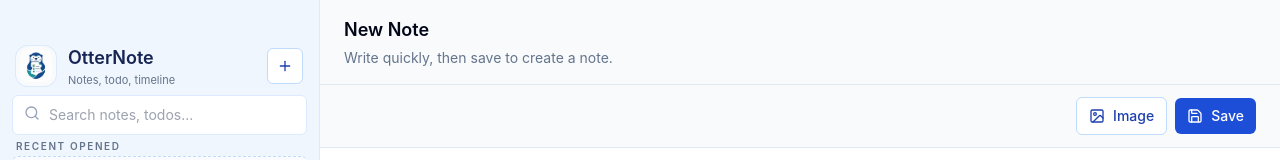
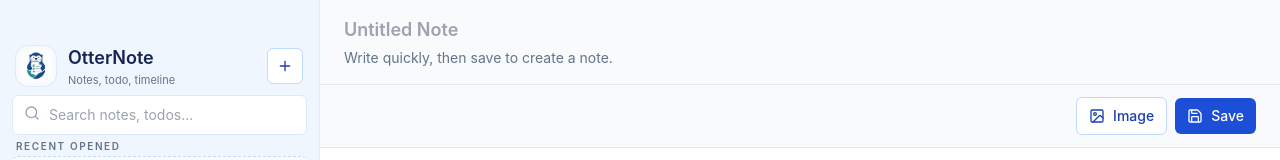
Before and after one commit to sanm00/OtterNote, a React (Vite) app: page / in a window 1280 px wide. Both pictures are taken after a click on the button "New note". Shown: the top 160 px of the page. Built offline with nearby package versions, Linux system fonts and the light colour scheme.

Commit message:
Improve note title editing

```diff
--- a/src/main.tsx
+++ b/src/main.tsx
@@ -16,7 +16,6 @@ import {
   Keyboard,
   NotebookText,
   Pencil,
-  PencilLine,
   Plus,
   Moon,
   Upload,
@@ -56,7 +55,6 @@ import {
   type ImageAttachment,
   type StorageInfo,
 } from './storage';
-import { parseTodosFromEntry } from './todo-parser';
 
 const navItems: Array<{ id: NavSection; label: string; icon: React.ComponentType<{ className?: string }> }> = [
   { id: 'notes', label: 'Notes', icon: NotebookText },
@@ -341,39 +339,6 @@ function Sidebar() {
   );
 }
 
-function EmptyState() {
-  const setActiveSection = useAppStore((state) => state.setActiveSection);
-  const createStandaloneTodo = useAppStore((state) => state.createStandaloneTodo);
-  const setQuery = useAppStore((state) => state.setQuery);
-
-  return (
-    <div className="flex flex-1 items-center justify-center p-8">
-      <div className="w-full max-w-xl">
-        <h1 className="mb-3 text-center text-2xl font-semibold">Start with search or create</h1>
-        <label className="relative block">
-          <Search className="pointer-events-none absolute left-4 top-3.5 h-5 w-5 text-slate-400" />
-          <input
-            autoFocus
-            onChange={(event) => setQuery(event.target.value)}
-            placeholder="Search notes, todos..."
-            className="h-12 w-full rounded-lg border border-blue-100 bg-white pl-12 pr-4 outline-none ring-blue-200 focus:ring-2"
-          />
-        </label>
-        <div className="mt-5 flex justify-center gap-3">
-          <button className="primary-button h-11 px-5" onClick={() => setActiveSection('new')}>
-            <Plus className="h-4 w-4" />
-            New
-          </button>
-          <button className="secondary-button h-11 px-5" onClick={() => createStandaloneTodo('Untitled ToDo')}>
-            <CheckSquare className="h-4 w-4" />
-            New ToDo
-          </button>
-        </div>
-      </div>
-    </div>
-  );
-}
-
 function TimelineEmptyState() {
   return (
     <Page title="Timeline" subtitle="Notes grouped by time">
@@ -385,15 +350,24 @@ function TimelineEmptyState() {
 }
 
 function NewEntryPage() {
+  const createNote = useAppStore((state) => state.createNote);
   const createNoteWithEntry = useAppStore((state) => state.createNoteWithEntry);
   const clearSelectedNote = useAppStore((state) => state.clearSelectedNote);
   const setActiveSection = useAppStore((state) => state.setActiveSection);
+  const [titleDraft, setTitleDraft] = React.useState('');
   const [draft, setDraft] = React.useState('');
   const [status, setStatus] = React.useState('');
   const editorViewRef = React.useRef<EditorView | null>(null);
+  const updateTitleFromContent = React.useCallback((content: string) => {
+    setTitleDraft(titleFromFirstLine(content));
+  }, []);
   const updateDraft = React.useCallback((value: React.SetStateAction<string>) => {
-    setDraft((current) => (typeof value === 'function' ? value(current) : value));
-  }, []);
+    setDraft((current) => {
+      const next = typeof value === 'function' ? value(current) : value;
+      updateTitleFromContent(next);
+      return next;
+    });
+  }, [updateTitleFromContent]);
 
   const insertImage = React.useCallback(async () => {
     try {
@@ -409,17 +383,25 @@ function NewEntryPage() {
 
   const saveDraft = React.useCallback(() => {
     const content = draft.trim();
-    if (!content) {
+    const title = titleDraft.trim();
+    if (!content && !title) {
       return;
     }
 
-    createNoteWithEntry(content);
+    if (content) {
+      createNoteWithEntry(content, title);
+    } else {
+      createNote(title);
+    }
+    setTitleDraft('');
     setDraft('');
-  }, [createNoteWithEntry, draft]);
+    setStatus('');
+  }, [createNote, createNoteWithEntry, draft, titleDraft]);
 
   React.useEffect(() => {
     const onSave = () => saveDraft();
     const onCancel = () => {
+      setTitleDraft('');
       setDraft('');
       setStatus('');
       clearSelectedNote();
@@ -435,7 +417,14 @@ function NewEntryPage() {
 
   return (
     <div className="flex min-h-0 flex-1 flex-col bg-white">
-      <PageHeader title="New Note" subtitle="Write quickly, then save to create a note." />
+      <PageHeader subtitle="Write quickly, then save to create a note.">
+        <input
+          value={titleDraft}
+          onChange={(event) => setTitleDraft(event.target.value)}
+          placeholder="Untitled Note"
+          className="min-w-0 flex-1 bg-transparent text-lg font-semibold outline-none"
+        />
+      </PageHeader>
       <WorkspaceToolbar
         mode="edit"
         showEditButton={false}
@@ -452,7 +441,7 @@ function NewEntryPage() {
             height="100%"
             extensions={[markdown(), imagePasteExtension((file, view) => insertImageFile(file, updateDraft, view))]}
             basicSetup={{ lineNumbers: false, foldGutter: false }}
-            onChange={setDraft}
+            onChange={updateDraft}
             onCreateEditor={(view) => {
               editorViewRef.current = view;
               view.focus();
@@ -938,25 +927,6 @@ async function createMarkdownImageFromFile(file: File): Promise<MarkdownImage> {
   return { altText: extractAltText(file.name), markdownUrl: await readFileAsOptimizedDataUrl(file) };
 }
 
-function mimeTypeToExtension(mimeType: string) {
-  switch (mimeType.toLowerCase()) {
-    case 'image/jpeg':
-      return 'jpg';
-    case 'image/png':
-      return 'png';
-    case 'image/webp':
-      return 'webp';
-    case 'image/gif':
-      return 'gif';
-    case 'image/bmp':
-      return 'bmp';
-    case 'image/svg+xml':
-      return 'svg';
-    default:
-      return '';
-  }
-}
-
 function mimeTypeFromFileName(fileName: string) {
   switch (extractFileExtension(fileName).toLowerCase()) {
     case 'jpg':
@@ -1311,7 +1281,7 @@ function TodosPage() {
     <Page title="ToDos" subtitle="Tasks extracted from notes">
       <div className="mx-auto w-full max-w-3xl space-y-2">
         {todos.length === 0 ? (
-          <EmptyMessage title="No ToDo items" message="Create standalone tasks or add - [ ] inside a note entry." />
+          <EmptyMessage title="No ToDo items" message="Add - [ ] inside a note entry." />
         ) : (
           todos.map((todo) => {
             const source = notes.find((note) => note.id === todo.noteId)?.title ?? 'Standalone';
@@ -2128,6 +2098,12 @@ function displayTitle(title: string) {
   return title.trim() || 'Untitled Note';
 }
 
+function titleFromFirstLine(content: string) {
+  const firstLine = content.split('\n')[0]?.trim() ?? '';
+  const title = firstLine.replace(/^[^\p{L}\p{N}]+/u, '').trim();
+  return title.slice(0, 80);
+}
+
 function formatTime(value: string) {
   return formatCompactDateTime(value);
 }
@@ -2282,84 +2258,6 @@ function shortcutHelpText(action: ShortcutAction) {
 
 function errorMessage(error: unknown) {
   return error instanceof Error ? error.message : String(error);
-}
-
-function buildSearchResults(
-  query: string,
-  notes: ReturnType<typeof useAppStore.getState>['notes'],
-  entries: ReturnType<typeof useAppStore.getState>['entries'],
-  todos: ReturnType<typeof useAppStore.getState>['todos'],
-) {
-  if (!query) {
-    return { total: 0, notes: [], entries: [], todos: [] };
-  }
-
-  const noteResults = notes
-    .map((note) => {
-      const matchedEntry = entries.find(
-        (entry) => entry.noteId === note.id && entry.content.toLowerCase().includes(query),
-      );
-      const matchedTodo = todos.find(
-        (todo) => todo.noteId === note.id && todo.title.toLowerCase().includes(query),
-      );
-      if (
-        !note.title.toLowerCase().includes(query) &&
-        !matchedEntry &&
-        !matchedTodo
-      ) {
-        return null;
-      }
-
-      return {
-        note,
-        preview:
-          note.title.toLowerCase().includes(query)
-            ? 'Matched note title'
-            : matchedEntry
-              ? snippetFromContent(matchedEntry.content, query)
-              : `Matched ToDo: ${matchedTodo?.title ?? ''}`,
-      };
-    })
-    .filter((item): item is { note: (typeof notes)[number]; preview: string } => Boolean(item));
-
-  const entryResults = entries
-    .filter((entry) => entry.content.toLowerCase().includes(query))
-    .map((entry) => ({
-      entry,
-      note: notes.find((note) => note.id === entry.noteId)!,
-      preview: snippetFromContent(entry.content, query),
-    }))
-    .filter((item) => Boolean(item.note));
-
-  const todoResults = todos
-    .filter((todo) => todo.title.toLowerCase().includes(query))
-    .map((todo) => ({
-      todo,
-      note: notes.find((note) => note.id === todo.noteId),
-      source:
-        notes.find((note) => note.id === todo.noteId)?.title ?? 'Standalone',
-    }));
-
-  return {
-    total: noteResults.length + entryResults.length + todoResults.length,
-    notes: noteResults,
-    entries: entryResults,
-    todos: todoResults,
-  };
-}
-
-function snippetFromContent(content: string, query: string) {
-  const lower = content.toLowerCase();
-  const index = lower.indexOf(query);
-  if (index < 0) {
-    return content.slice(0, 120);
-  }
-
-  const start = Math.max(0, index - 40);
-  const end = Math.min(content.length, index + query.length + 80);
-  const prefix = start > 0 ? '...' : '';
-  const suffix = end < content.length ? '...' : '';
-  return `${prefix}${content.slice(start, end).replace(/\s+/g, ' ')}${suffix}`;
 }
 
 function summarizeNotePreview(noteId: string, entries: ReturnType<typeof useAppStore.getState>['entries'], todos: ReturnType<typeof useAppStore.getState>['todos']) {
--- a/src/store.ts
+++ b/src/store.ts
@@ -75,8 +75,8 @@ type AppState = {
   updateShortcut: (action: ShortcutAction, shortcut: string) => void;
   setTheme: (theme: ThemeMode) => void;
   replaceAppState: (state: AppStateSnapshot) => void;
-  createNote: () => void;
-  createNoteWithEntry: (content: string) => void;
+  createNote: (title?: string) => void;
+  createNoteWithEntry: (content: string, title?: string) => void;
   selectNote: (noteId: string) => void;
   updateNoteTitle: (noteId: string, title: string) => void;
   deleteNote: (noteId: string) => void;
@@ -182,12 +182,12 @@ export const useAppStore = create<AppState>()(
           theme: snapshot.theme ?? defaultTheme,
           deletedStack: snapshot.deletedStack,
         }),
-      createNote: () =>
+      createNote: (title) =>
         set((state) => {
           const now = new Date().toISOString();
           const note: Note = {
             id: createId('note'),
-            title: 'Untitled Note',
+            title: title?.trim() || 'Untitled Note',
             createdAt: now,
             updatedAt: now,
           };
@@ -198,9 +198,9 @@ export const useAppStore = create<AppState>()(
             notes: [note, ...state.notes],
           };
         }),
-      createNoteWithEntry: (content) =>
+      createNoteWithEntry: (content, title) =>
         set((state) => {
-          const next = buildNoteFromContent(state, content);
+          const next = buildNoteFromContent(state, content, title);
           return {
             activeSection: 'notes',
             selectedNoteId: next.note.id,
@@ -231,7 +231,6 @@ export const useAppStore = create<AppState>()(
           if (!note) {
             return state;
           }
-          const now = new Date().toISOString();
           const entries = state.entries.filter((entry) => entry.noteId === noteId);
           const todos = state.todos.filter((todo) => todo.noteId === noteId);
           return {
@@ -275,7 +274,6 @@ export const useAppStore = create<AppState>()(
             updatedAt: now,
             completedAt: todo.status === 'done' ? now : undefined,
           }));
-          const noteTitle = state.notes.find((note) => note.id === noteId)?.title ?? 'Untitled Note';
           return {
             entries: [...state.entries, entry],
             todos: [...todos, ...state.todos],
@@ -314,8 +312,6 @@ export const useAppStore = create<AppState>()(
             };
           });
 
-          const noteTitle =
-            state.notes.find((note) => note.id === existingEntry.noteId)?.title || 'Untitled Note';
           return {
             entries: state.entries.map((entry) =>
               entry.id === entryId ? { ...entry, content, updatedAt: now } : entry,
@@ -337,7 +333,6 @@ export const useAppStore = create<AppState>()(
           }
 
           const now = new Date().toISOString();
-          const noteTitle = state.notes.find((note) => note.id === entry.noteId)?.title || 'Untitled Note';
           const todos = state.todos.filter((todo) => todo.entryId === entryId);
           return {
             entries: state.entries.filter((item) => item.id !== entryId),
@@ -393,7 +388,6 @@ export const useAppStore = create<AppState>()(
           if (!todo) {
             return state;
           }
-          const now = new Date().toISOString();
           return {
             todos: state.todos.filter((item) => item.id !== todoId),
             deletedStack: [
@@ -412,7 +406,6 @@ export const useAppStore = create<AppState>()(
             return state;
           }
 
-          const now = new Date().toISOString();
           if (snapshot.type === 'note') {
             return {
               notes: [snapshot.note, ...state.notes.filter((note) => note.id !== snapshot.note.id)],
@@ -492,21 +485,19 @@ export function snapshotAppState(state: AppState): AppStateSnapshot {
 }
 
 function firstTitleFromContent(content: string) {
-  const firstLine = content
-    .split('\n')
-    .map((line) => line.trim())
-    .find((line) => line.length > 0 && !line.match(/^[-*]\s+\[( |x|X)\]/));
+  const firstLine = content.split('\n')[0]?.trim() ?? '';
+  const title = firstLine.replace(/^[^\p{L}\p{N}]+/u, '').trim();
 
-  if (!firstLine) {
+  if (!title) {
     return 'Untitled Note';
   }
 
-  return firstLine.replace(/^#+\s*/, '').slice(0, 80);
+  return title.slice(0, 80);
 }
 
-function buildNoteFromContent(state: AppState, content: string) {
+function buildNoteFromContent(state: AppState, content: string, explicitTitle?: string) {
   const now = new Date().toISOString();
-  const title = firstTitleFromContent(content);
+  const title = explicitTitle?.trim() || firstTitleFromContent(content);
   const note: Note = {
     id: createId('note'),
     title,
```
